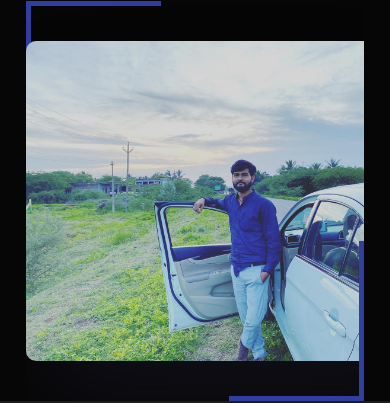
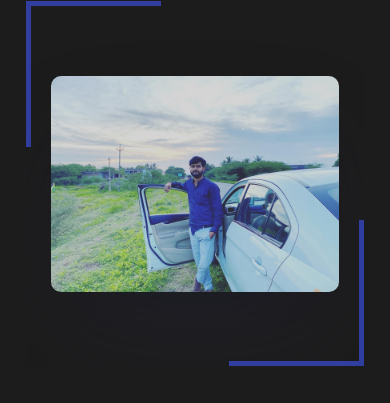
Before and after one commit to Dipakpathak164/pritam-portfolio, a plain HTML site: page index.html in a window 390 px wide. Shown: the part 439-842 px from the top of the page. Drawn offline with nearby package versions, Linux system fonts and the light colour scheme.

Commit message:
css updated

```diff
--- a/assets/css/style.css
+++ b/assets/css/style.css
@@ -1278,12 +1278,24 @@ address{
    }
 
 .top-hero{
-    background-size: 100%;
     background-position-y: -2%;
     padding-bottom: 0;
 }
  .top-hero.active-theme{
-    background-image: linear-gradient(rgba(0, 0, 0, 0.4),rgba(0,0,0,0.4)), url(../images/realdp.jpg);
+    background-image: none;
+ }
+ .photo-frame{
+    display: flex;
+    align-items: center;
+    justify-content: center;
+    height: 365px;
+ }
+ .photo-frame img{
+    width: 85%;
+    height: auto;
+ }
+ .top-hero {
+    background-image: none;
  }
    .top-hero h1{
     font-size: 26px;
```
